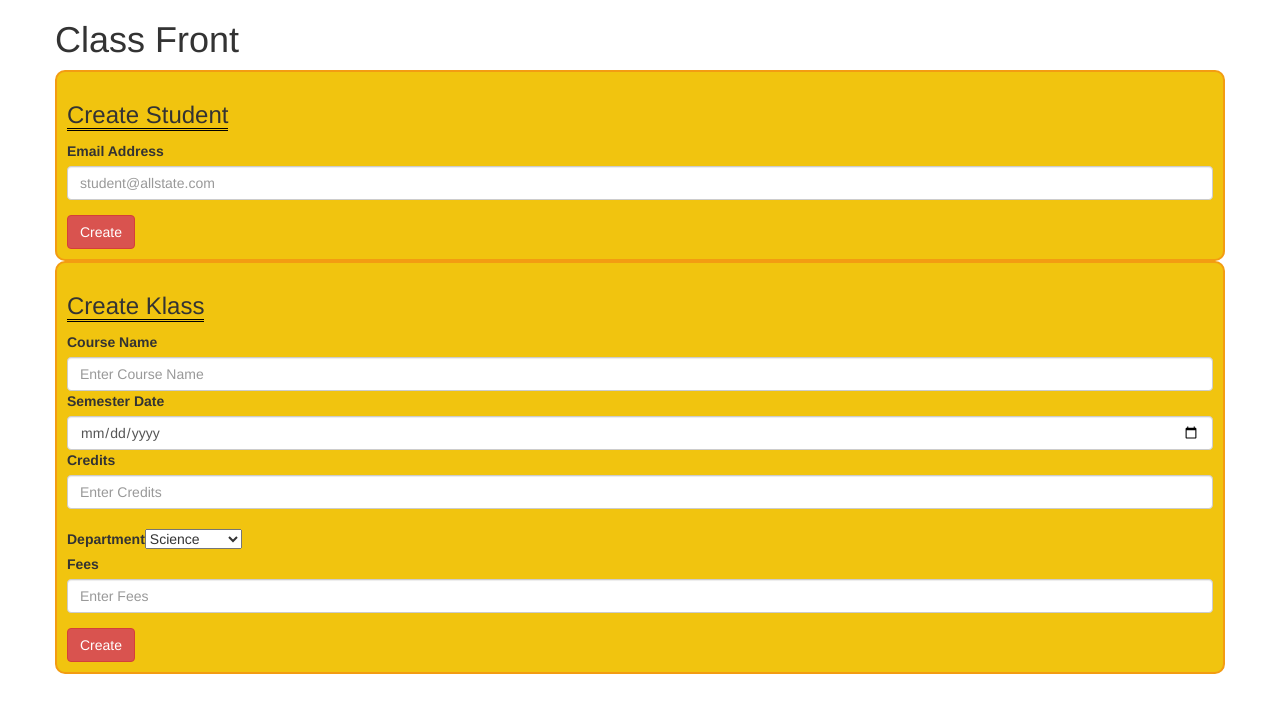
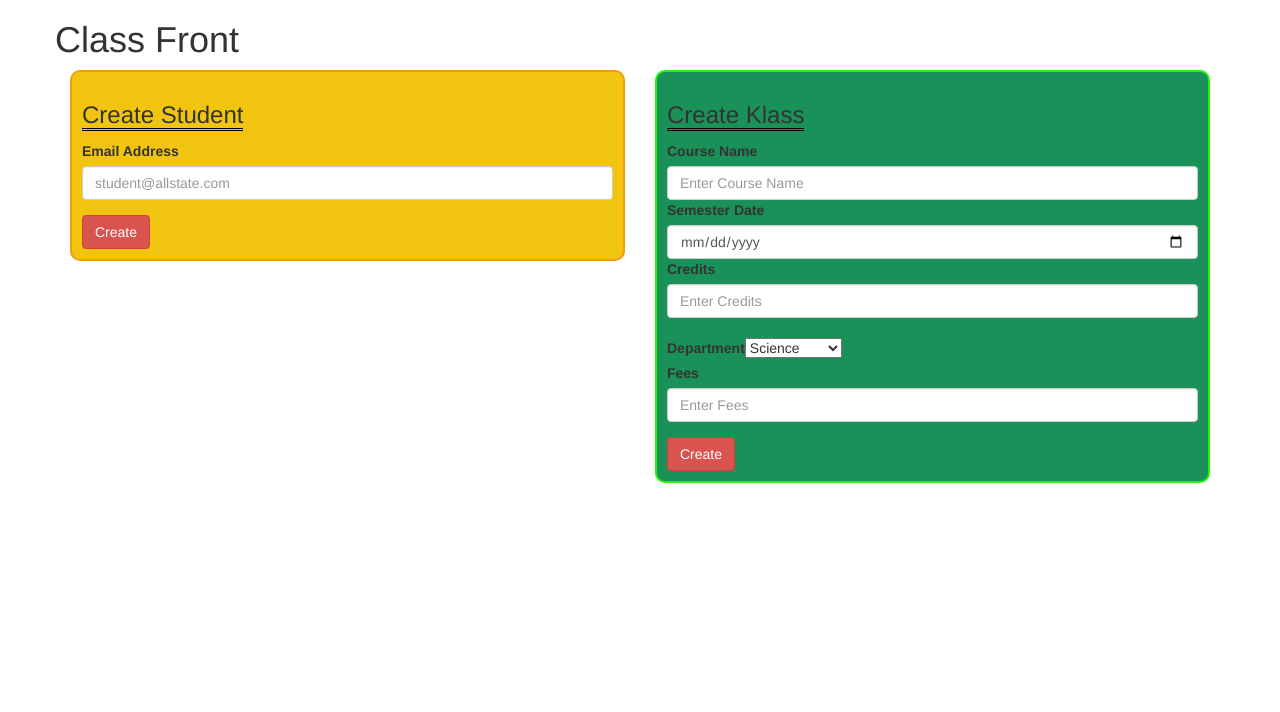
Before and after one commit to devendradd/school-front, a React (Create React App) app: page / in a window 1280 px wide. Shown: the top 712 px of the page. Built offline with nearby package versions, Linux system fonts and the light colour scheme.

Commit message:
create klasses component

```diff
--- a/src/App.js
+++ b/src/App.js
@@ -4,12 +4,22 @@ import CreateStudent from './components/CreateStudent/CreateStudent';
 import CreateKlass from './components/CreateKlass/CreateKlass';
 
 class App extends Component {
+
+
   render() {
     return (
       <div className="app">
-        <h1>Class Front</h1>
-        <CreateStudent host='http://localhost:9000'/>
-        <CreateKlass host='http://localhost:9000'/>
+        <div className="container-fluid">
+          <div className="row">
+          <h1>Class Front</h1>
+            <div className="col-lg-6">
+              <CreateStudent host='http://localhost:9000'/>
+            </div>
+            <div className="col-lg-6">
+              <CreateKlass host='http://localhost:9000'/>
+            </div>
+          </div>
+        </div>
       </div>
     );
   }
--- a/src/components/CreateKlass/CreateKlass.css
+++ b/src/components/CreateKlass/CreateKlass.css
@@ -1,7 +1,7 @@
 .create-klass{
-  background-color: #f1c40f;
+  background-color: #1A9158;
   border-radius: 10px;
-  border: 2px solid #f39c12;
+  border: 2px solid #25F50B;
   padding: 10px;
 }
 
--- a/src/components/CreateKlass/CreateKlass.js
+++ b/src/components/CreateKlass/CreateKlass.js
@@ -23,16 +23,19 @@ export default class CreateKlass extends React.Component{
       const department = this.state.value;
       const fee = this.fees.value;
 
+      //validations
+      if(name.length==0){
+        this.setState({error: "Name too short"});
+        return;
+      }
 
       const url = this.props.host + '/klasses';
       const payload = {name, semester, credits, department, fee};
-      console.log('payload=============',payload);
       axios.post(url, payload)
       .then(rsp => {
         const klass = rsp.data;
         console.log('klass :', klass);
-        // this.props.created(student); // this is the function passed in the props
-        // this.email.value = '';
+        this.props.created(klass); // this is the function passed in the props
       }).catch(e => this.setState({error: e.message}));
   }
 
```
Also changed, not shown: 1 other file (tests, documents, lock files or other folders).
